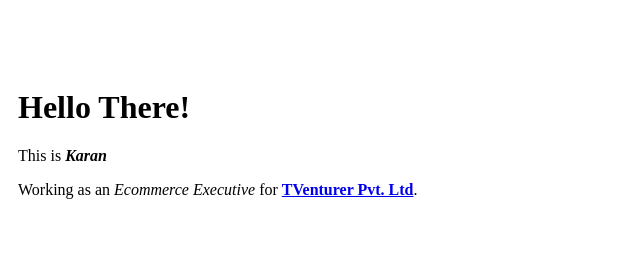
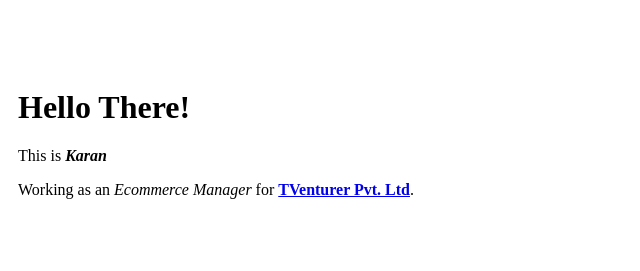
Before and after one commit to Karan110219/CV, a plain HTML site: page index.html in a window 1280 px wide. Shown: the top 271 px of the page, 253-893 px from the left. Drawn offline with Linux system fonts and the light colour scheme.

Commit message:
Update index.html

```diff
--- a/index.html
+++ b/index.html
@@ -11,7 +11,7 @@
                 <td><img src="Image-1.jpg" alt="Karan's image"></td>
                 <td><h1>Hello There!</h1>
                 <p>This is <em><strong>Karan</strong></em></p>
-                <p>Working as an <em>Ecommerce Executive</em> for <Strong><a href="https://www.google.com/search?gs_ssp=eJzj4tVP1zc0zInPKE7PMcw1YLRSNagwtjRIMUwxMDC1MDcxN0k1tgIKmZklWxglW6QaWyabGhske3GWlKXmlZQWpRYBAE4vErg&q=tventurer&rlz=1C1RXQR_enIN979IN979&oq=tventure&aqs=chrome.1.69i57j46i175i199i512l2j0i10i512j0i10i131i433i512l3j46i10i131i199i433i465i512j0i131i433.3387j0j7&sourceid=chrome&ie=UTF-8">TVenturer Pvt. Ltd</a></Strong>.</p></td>
+                <p>Working as an <em>Ecommerce Manager</em> for <Strong><a href="https://www.google.com/search?gs_ssp=eJzj4tVP1zc0zInPKE7PMcw1YLRSNagwtjRIMUwxMDC1MDcxN0k1tgIKmZklWxglW6QaWyabGhske3GWlKXmlZQWpRYBAE4vErg&q=tventurer&rlz=1C1RXQR_enIN979IN979&oq=tventure&aqs=chrome.1.69i57j46i175i199i512l2j0i10i512j0i10i131i433i512l3j46i10i131i199i433i465i512j0i131i433.3387j0j7&sourceid=chrome&ie=UTF-8">TVenturer Pvt. Ltd</a></Strong>.</p></td>
             </tr>
         </table>
             <hr size="3" noshade>
```
